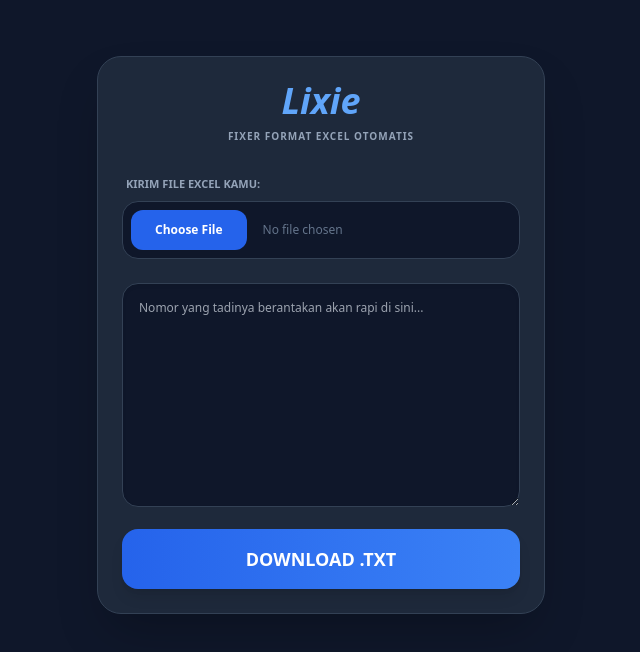
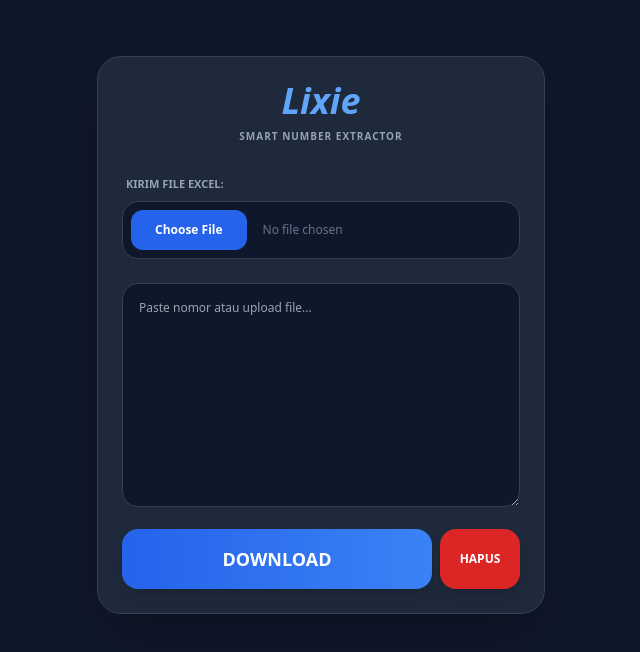
Before and after one commit to ridhosunarno15-a11y/pembersih-nomor, a plain HTML site: page index.html in a window 1280 px wide. Shown: the whole page, without its empty margins (319-959 px from the left). Drawn offline with nearby package versions, Linux system fonts and the light colour scheme.

Commit message:
Update index.html

```diff
--- a/index.html
+++ b/index.html
@@ -10,22 +10,34 @@
 <body class="bg-slate-900 text-white min-h-screen p-4 flex flex-col items-center font-sans">
     <div class="max-w-md w-full bg-slate-800 p-6 rounded-3xl shadow-2xl mt-10 border border-slate-700">
         <h1 class="text-4xl font-black text-blue-400 mb-2 text-center italic">Lixie</h1>
-        <p class="text-[10px] text-slate-400 mb-8 text-center uppercase font-bold tracking-widest">Fixer Format Excel Otomatis</p>
+        <p class="text-[10px] text-slate-400 mb-8 text-center uppercase font-bold tracking-widest">Smart Number Extractor</p>
 
         <div class="mb-6">
-            <label class="block text-[11px] font-bold text-slate-400 mb-2 uppercase ml-1">Kirim File Excel Kamu:</label>
+            <label class="block text-[11px] font-bold text-slate-400 mb-2 uppercase ml-1">Kirim File Excel:</label>
             <input type="file" id="excelInput" accept=".xlsx, .xls"
                 class="block w-full text-xs text-slate-500 file:mr-4 file:py-3 file:px-6 file:rounded-xl file:border-0 file:text-xs file:font-bold file:bg-blue-600 file:text-white hover:file:bg-blue-700 cursor-pointer bg-slate-900 rounded-2xl p-2 border border-slate-700"/>
         </div>
 
-        <textarea id="inputData" class="w-full h-56 bg-slate-900 border border-slate-700 rounded-2xl p-4 text-green-400 text-xs outline-none focus:border-blue-500 transition-all shadow-inner" placeholder="Nomor yang tadinya berantakan akan rapi di sini..."></textarea>
+        <textarea id="inputData" class="w-full h-56 bg-slate-900 border border-slate-700 rounded-2xl p-4 text-green-400 text-xs outline-none focus:border-blue-500 transition-all shadow-inner" placeholder="Paste nomor atau upload file..."></textarea>
 
-        <button onclick="proses()" class="w-full mt-4 bg-gradient-to-r from-blue-600 to-blue-500 hover:from-blue-500 hover:to-blue-400 py-4 rounded-2xl font-black text-lg shadow-lg active:scale-95 transition-all uppercase">
-            Download .TXT
-        </button>
+        <div class="flex gap-2 mt-4">
+            <button onclick="proses()" class="flex-1 bg-gradient-to-r from-blue-600 to-blue-500 hover:from-blue-500 hover:to-blue-400 py-4 rounded-2xl font-black text-lg shadow-lg active:scale-95 transition-all uppercase">
+                Download
+            </button>
+            <button onclick="hapusSemua()" class="w-20 bg-red-600 hover:bg-red-500 py-4 rounded-2xl font-black text-xs shadow-lg active:scale-95 transition-all uppercase">
+                Hapus
+            </button>
+        </div>
     </div>
 
     <script>
+        // Fungsi untuk menghapus semua isi kotak
+        function hapusSemua() {
+            document.getElementById('inputData').value = "";
+            document.getElementById('excelInput').value = "";
+            alert("Kotak sudah bersih!");
+        }
+
         document.getElementById('excelInput').addEventListener('change', function(e) {
             const file = e.target.files[0];
             const reader = new FileReader();
@@ -34,16 +46,15 @@
                 const workbook = XLSX.read(data, {type: 'array'});
                 const sheet = workbook.Sheets[workbook.SheetNames[0]];
 
-                // INI KUNCINYA: Memaksa Excel merubah format 'E+12' jadi angka asli
+                // Membaca data apa adanya (menghindari format ilmiah E+12)
                 const jsonData = XLSX.utils.sheet_to_json(sheet, {raw: false});
                 const allText = JSON.stringify(jsonData);
 
-                // Cari angka 10-15 digit
                 const matches = allText.match(/\d{10,15}/g);
                 if (matches) {
                     document.getElementById('inputData').value = [...new Set(matches)].join('\n');
                 } else {
-                    alert("Tetap tidak ditemukan. Coba cek isi Excelnya lagi.");
+                    alert("Nomor tidak ditemukan!");
                 }
             };
             reader.readAsArrayBuffer(file);
@@ -55,9 +66,9 @@
                 const blob = new Blob([content], { type: 'text/plain' });
                 const link = document.createElement('a');
                 link.href = URL.createObjectURL(blob);
-                link.download = "Lixie_Hasil_Rapi.txt";
+                link.download = "Lixie_Hasil.txt";
                 link.click();
-            } else { alert("Kosong, Dho!"); }
+            } else { alert("Kotak masih kosong!"); }
         }
     </script>
 </body>
```
